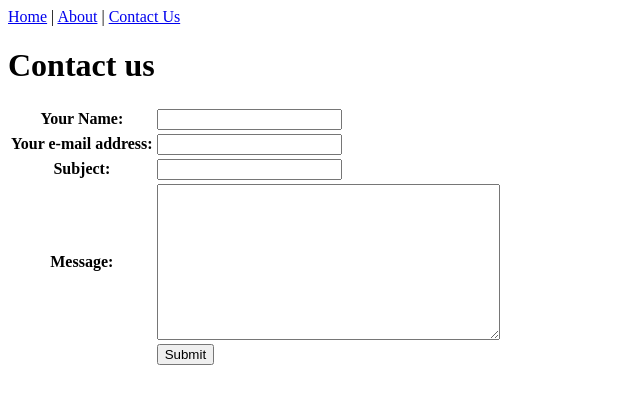
After one commit to castudillob/formulario, a Django app: page /contact/ in a window 1280 px wide. The commit adds this page. Shown: the top 404 px of the page, without its empty margins (0-640 px from the left). Run offline with Django 3.2, Linux system fonts and the light colour scheme.

Commit message:
tercer envío jun 281652 2020

```diff
--- /dev/null
+++ b/formulario/contact.py
@@ -0,0 +1,26 @@
+from django import forms
+from django.shortcuts import render
+from django.http import HttpResponseRedirect
+
+
+class ContactForm(forms.Form):
+    yourname = forms.CharField(max_length=100, label='Your Name')
+    email = forms.EmailField(required=False, label='Your e-mail address')
+    subject = forms.CharField(max_length=100)
+    message = forms.CharField(widget=forms.Textarea)
+
+
+def contact(request):
+    submitted = False
+    if request.method == 'POST':
+        form = ContactForm(request.POST)
+        if form.is_valid():
+            cd = form.cleaned_data
+            # assert False
+            return HttpResponseRedirect('/contact?submitted=True')
+    else:
+        form = ContactForm()
+        if 'submitted' in request.GET:
+            submitted = True
+
+    return render(request, 'contact/contact.html', {'form': form, 'submitted': submitted})
--- a/formulario/templates/about.html
+++ b/formulario/templates/about.html
@@ -1,2 +1,6 @@
 <!-- templates/about.html -->
+{% extends 'base.html' %}
+
+{% block content %}
 <h1>About page</h1>
+{% endblock %}
--- a/formulario/templates/base.html
+++ b/formulario/templates/base.html
@@ -0,0 +1,7 @@
+<!-- templates/base.html -->
+<header>
+  <a href="{% url 'home' %}">Home</a> | <a href="{% url 'about' %}">About</a> | <a href="{% url 'contact' %}">Contact Us</a>
+</header>
+
+{% block content %}
+{% endblock %}
--- /dev/null
+++ b/formulario/templates/contact/contact.html
@@ -0,0 +1,25 @@
+{% extends "base.html" %}
+
+{% block title %}Contact Us{% endblock title %}
+
+{% block content %}
+<h1>Contact us</h1>
+
+{% if submitted %}
+   <p class="success">
+    Your message was submitted successfully. Thank you.
+   </p>
+
+{% else %}
+   <form action="" method="post" novalidate>
+   <table>
+    {{ form.as_table }}
+    <tr>
+     <td>&nbsp;</td>
+     <td><input type="submit" value="Submit"></td>
+    </tr>
+   </table>
+   {% csrf_token %}
+   </form>
+{% endif %}
+{% endblock content %}
--- a/formulario/templates/home.html
+++ b/formulario/templates/home.html
@@ -1,2 +1,6 @@
 <!-- templates/home.html -->
+{% extends 'base.html' %}
+
+{% block content %}
 <h1>Homepage</h1>
+{% endblock content %}
--- a/formulario/urls.py
+++ b/formulario/urls.py
@@ -1,9 +1,13 @@
 # pages/urls.py
-from django.urls import path
-
+from django.contrib import admin
+from django.urls import include, path
+from django.contrib.auth import views as auth_views
+from . import contact
 from .views import HomePageView, AboutPageView # new
 
 urlpatterns = [
-    path('about/', AboutPageView.as_view(), name='about'), # new
-    path('', HomePageView.as_view(), name='home'),
+     path('admin/', admin.site.urls),
+     path('contact/', contact.contact, name='contact'),
+     path('about/', AboutPageView.as_view(), name='about'), # new
+     path('', HomePageView.as_view(), name='home'),
 ]
--- a/formulario_project/settings.py
+++ b/formulario_project/settings.py
@@ -37,7 +37,7 @@ INSTALLED_APPS = [
     'django.contrib.sessions',
     'django.contrib.messages',
     'django.contrib.staticfiles',
-    'pages.apps.PagesConfig',
+    'formulario.apps.FormularioConfig',
 ]
 
 MIDDLEWARE = [
--- a/formulario_project/urls.py
+++ b/formulario_project/urls.py
@@ -13,9 +13,12 @@ Including another URLconf
     1. Import the include() function: from django.urls import include, path
     2. Add a URL to urlpatterns:  path('blog/', include('blog.urls'))
 """
+# formulario_project/urls.py
 from django.contrib import admin
 from django.urls import path
-
+from django.contrib import admin
+from django.urls import path, include # new
 urlpatterns = [
     path('admin/', admin.site.urls),
+    path('', include('formulario.urls')), # new
 ]
```
